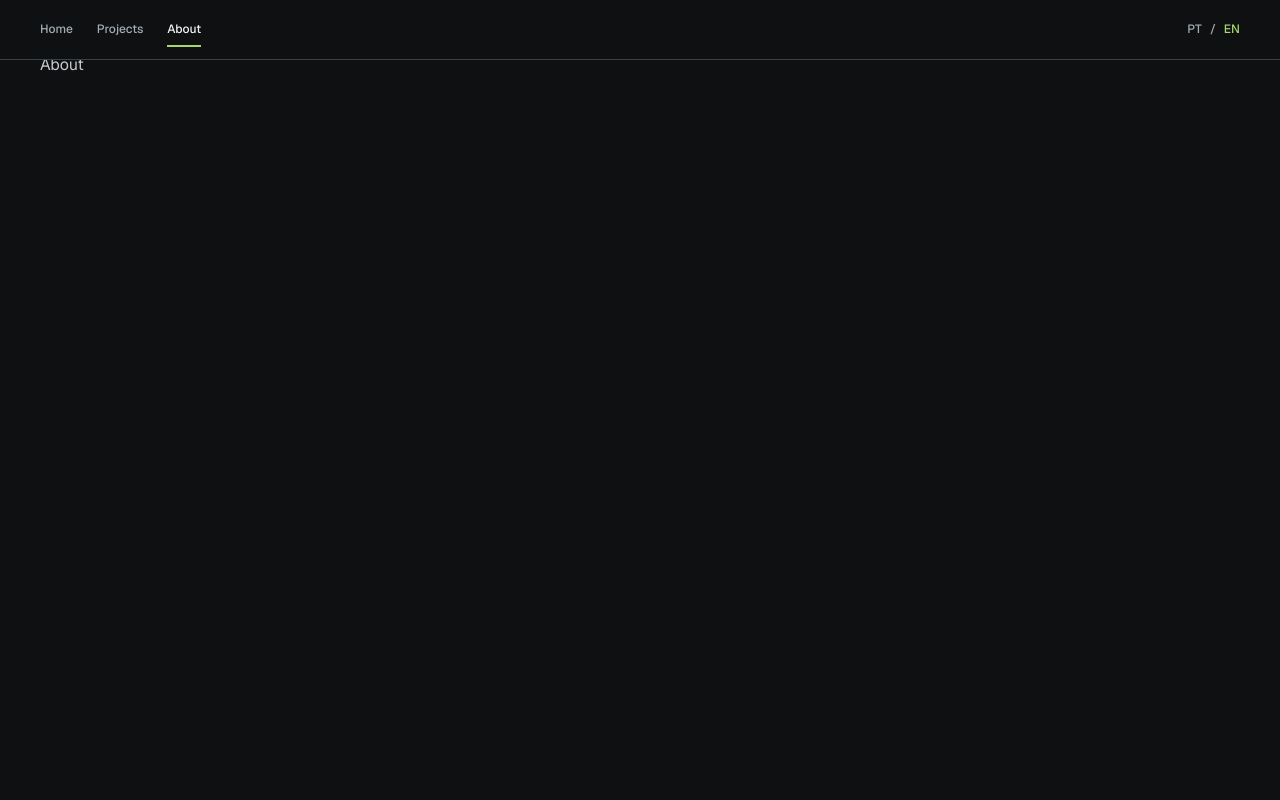
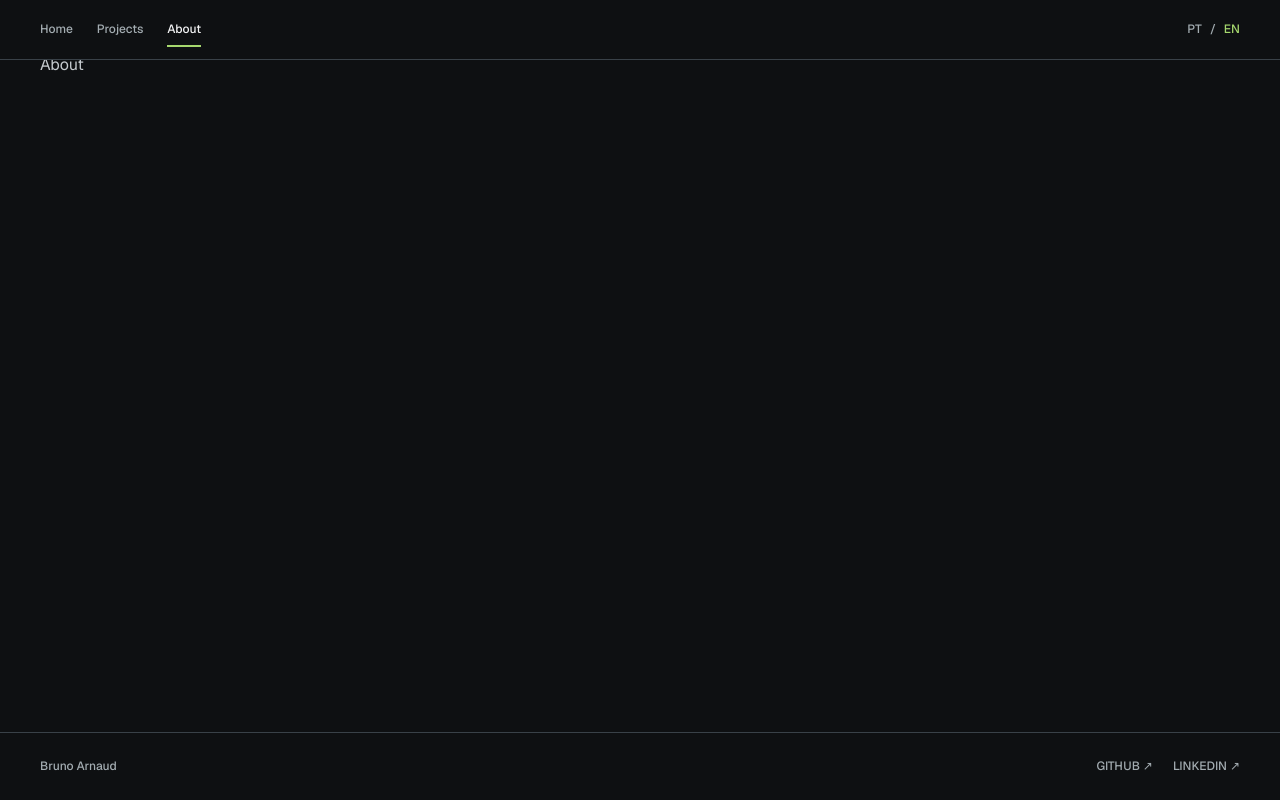
Before and after one commit to BrunoArn/WEB-portfolio, a Next.js app: page /en/about in a window 1280 px wide. Built offline with nearby package versions, Linux system fonts and the light colour scheme.

Commit message:
feat(layout): integrate footer into application shell

```diff
--- a/src/app/[lang]/layout.tsx
+++ b/src/app/[lang]/layout.tsx
@@ -5,6 +5,8 @@ import { isLocale, locales } from "@/i18n/config";
 import { Navbar } from "@/components/layout/Navbar";
 import { NavbarMobile } from "@/components/layout/NavbarMobile";
 import { getDictionary } from "@/i18n/get-dictionary";
+import { Footer } from "@/components/layout/Footer";
+
 import "@/styles/globals.css";
 
 const geistSans = Geist({
@@ -61,8 +63,18 @@ export default async function RootLayout({
           currentLocale={lang}
         />
 
-        <div className="pt-[calc(var(--space-40)+var(--space-20))] md:pt-[calc(var(--space-32)+var(--space-20))]">
-          {children}
+        <div className="flex min-h-dvh flex-col pt-[calc(var(--space-40)+var(--space-20))] md:pt-[calc(var(--space-32)+var(--space-20))]">
+          <div className="flex-1">
+            {children}
+          </div>
+
+          <Footer
+            name="Bruno Arnaud"
+            professionalLinks={{
+              github: "https://github.com/BrunoArn",
+              linkedin: "https://www.linkedin.com/in/bruno-arnaud-2bb586164/",
+            }}
+          />
         </div>
       </body>
     </html>
```
